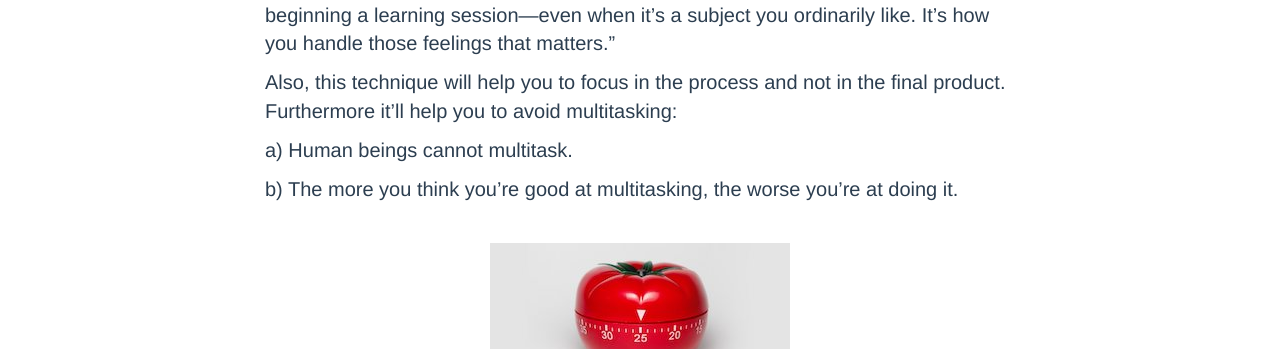
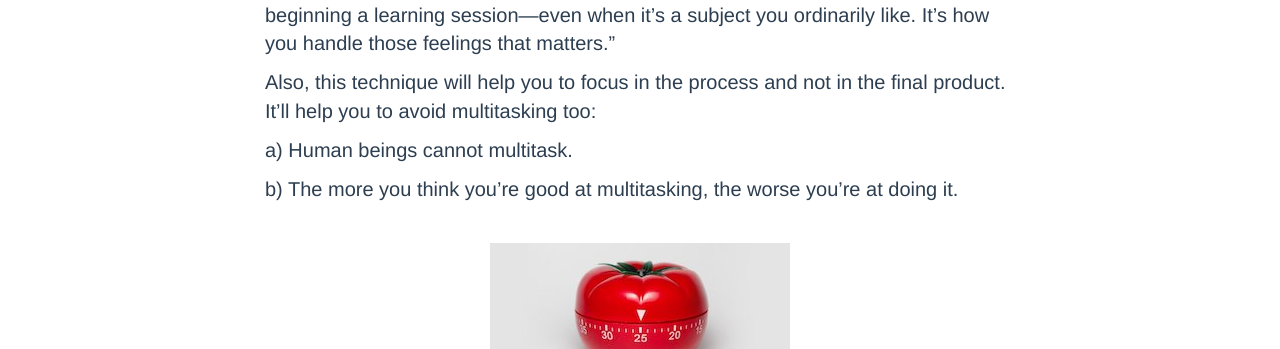
Before and after one commit to mapreal19/mapreal19.github.io, a Jekyll site: the page built from _posts/2018-06-09-learning-how-to-learn.md, in a window 1280 px wide and 900 px high, scrolled down 2694 px. Shown: the part 189-538 px from the top of the window. Built offline with Jekyll 4.4.1, drawn with Linux system fonts in a browser that asks for light colours; comment, search, counter and statistics services are not loaded; some of the changed text lies outside the part shown.

Commit message:
Update 2018-06-09-learning-how-to-learn.md
Typos

```diff
--- a/_posts/2018-06-09-learning-how-to-learn.md
+++ b/_posts/2018-06-09-learning-how-to-learn.md
@@ -57,7 +57,7 @@ The Pomodoro technique is a widely known approach to working/studying in sprints
 
 Before starting... "It is perfectly normal to start with a few negative feelings about beginning a learning session—even when it’s a subject you ordinarily like. It’s how you handle those feelings that matters."
 
-Also, this technique will help you to focus in the process and not in the final product. Furthermore it'll help you to avoid multitasking:
+Also, this technique will help you to focus in the process and not in the final product. It'll help you to avoid multitasking too:
 
 a) Human beings cannot multitask.
 
```
Also changed, not shown: other parts of _posts/2018-06-09-learning-how-to-learn.md (+1 -1 lines).
